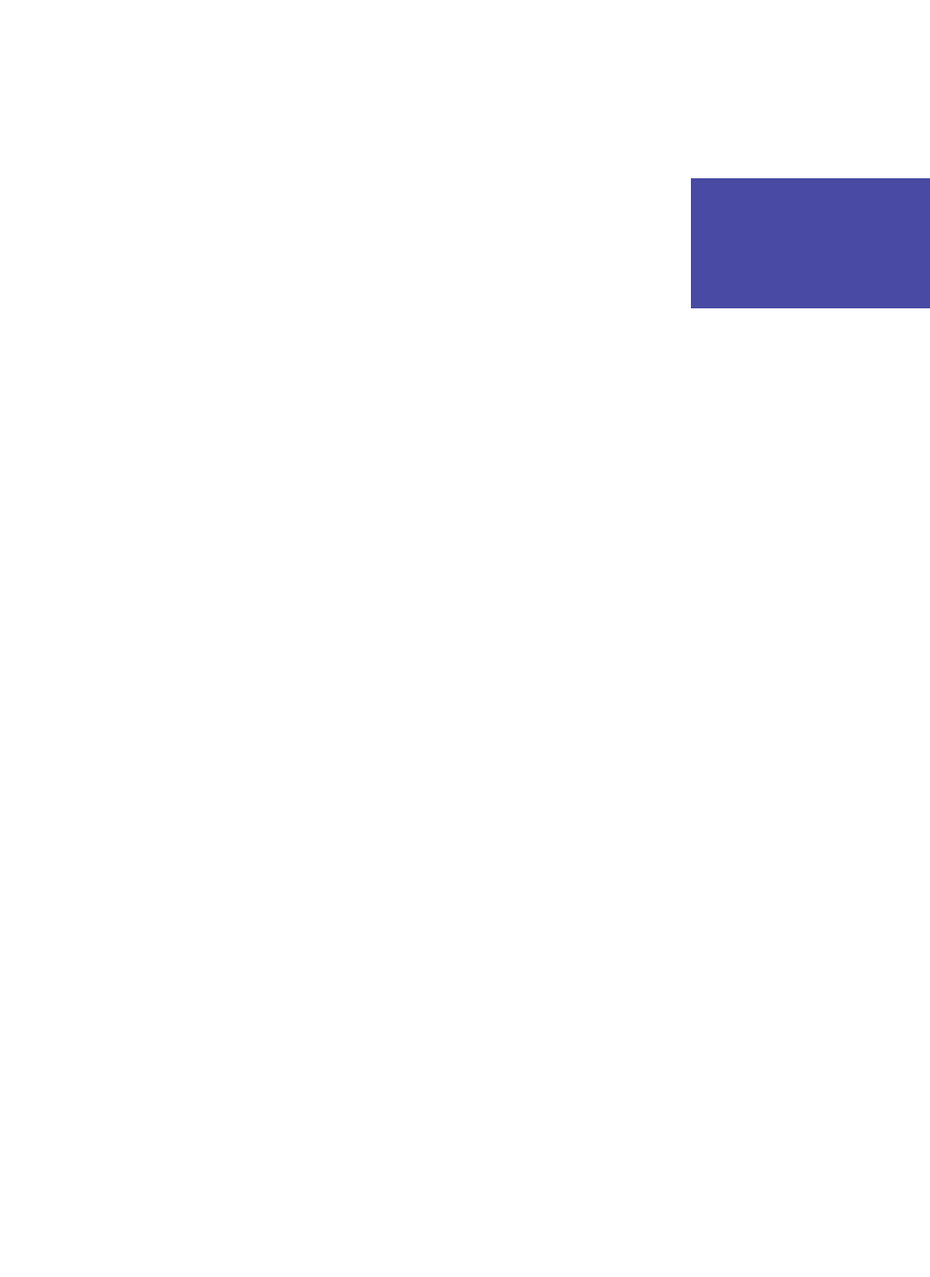
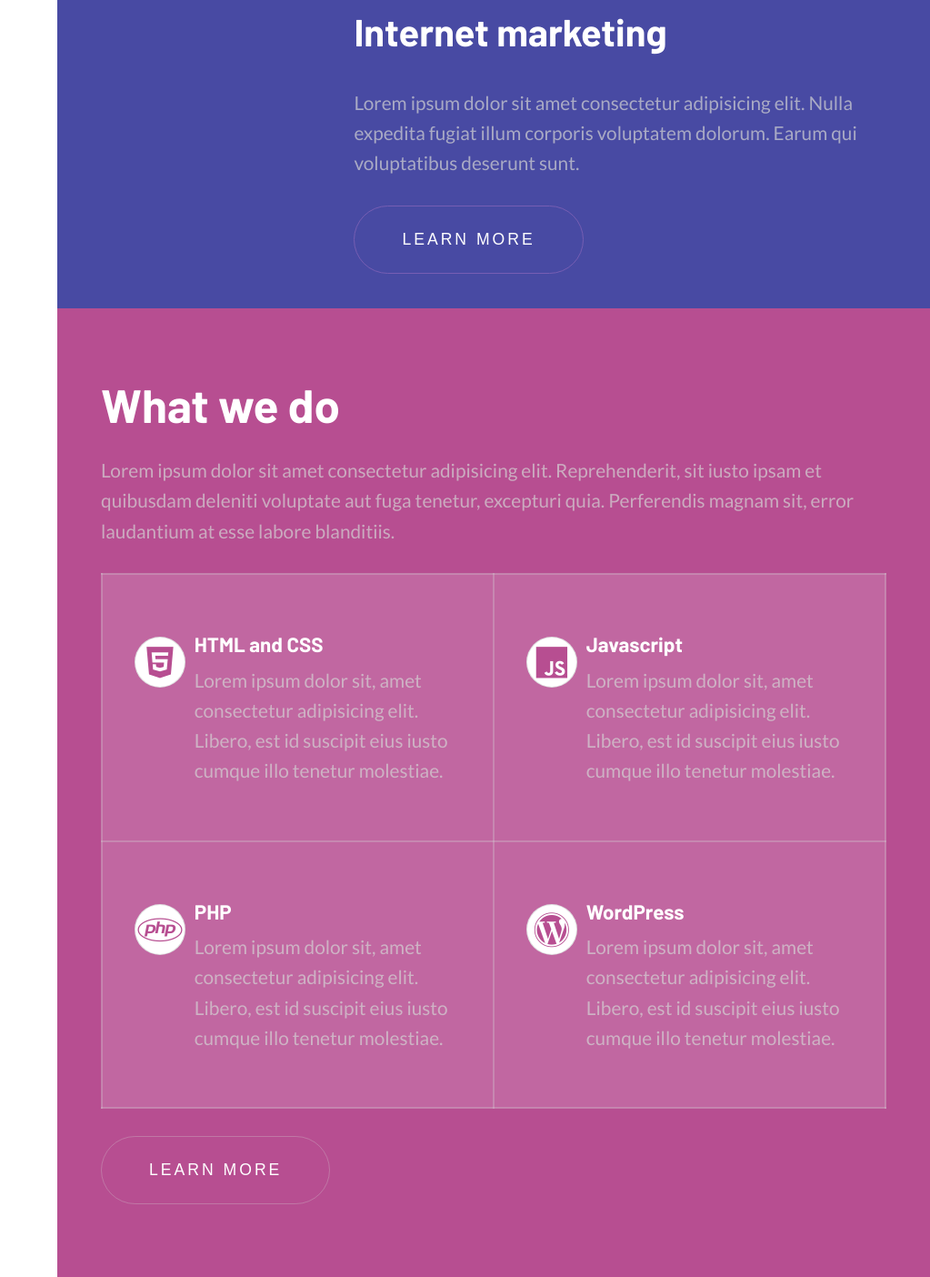
Before and after one commit to milivojevicentijevic/HW-Nav-Left, a plain HTML site: page index.html in a window 1280 px wide. Shown: the part 1583-2987 px from the top of the page at 91% size, without its empty margins (257-1280 px from the left). Before the commit the page ends 1922 px from the top, so only its background shows below. Drawn offline with Linux system fonts and the light colour scheme.

Commit message:
whatWeDo

```diff
--- a/index.html
+++ b/index.html
@@ -66,6 +66,64 @@
                 </div>
             </article>
         </section>
+        <!-- whatWeDo -->
+        <section class="whatWeDo py">
+            <article class="container">
+                <h2>What we do</h2>
+                <p>Lorem ipsum dolor sit amet consectetur adipisicing elit. Reprehenderit, sit iusto ipsam et quibusdam deleniti voluptate aut fuga tenetur, excepturi quia. Perferendis magnam sit, error laudantium at esse labore blanditiis.</p>
+                <table>
+                    <tr>
+                        <td>
+                            <div class="icon">
+                                <div class="i">
+                                    <i class="fab fa-html5"></i>
+                                </div>
+                            </div>
+                            <div class="text">
+                                <h4>HTML and CSS</h4>
+                                <p>Lorem ipsum dolor sit, amet consectetur adipisicing elit. Libero, est id suscipit eius iusto cumque illo tenetur molestiae.</p>
+                            </div>
+                        </td>
+                        <td>
+                            <div class="icon">
+                                <div class="i">
+                                    <i class="fab fa-js"></i>
+                                </div>
+                            </div>
+                            <div class="text">
+                                <h4>Javascript</h4>
+                                <p>Lorem ipsum dolor sit, amet consectetur adipisicing elit. Libero, est id suscipit eius iusto cumque illo tenetur molestiae.</p>
+                            </div>
+                        </td>
+                    </tr>
+                    <tr>
+                        <td>
+                            <div class="icon">
+                                <div class="i">
+                                    <i class="fab fa-php"></i>
+                                </div>
+                            </div>
+                            <div class="text">
+                                <h4>PHP</h4>
+                                <p>Lorem ipsum dolor sit, amet consectetur adipisicing elit. Libero, est id suscipit eius iusto cumque illo tenetur molestiae.</p>
+                            </div>
+                        </td>
+                        <td>
+                            <div class="icon">
+                                <div class="i">
+                                    <i class="fab fa-wordpress"></i>
+                                </div>
+                            </div>
+                            <div class="text">
+                                <h4>WordPress</h4>
+                                <p>Lorem ipsum dolor sit, amet consectetur adipisicing elit. Libero, est id suscipit eius iusto cumque illo tenetur molestiae.</p>
+                            </div>
+                        </td>
+                    </tr>
+                </table>
+                <button>Learn more</button>
+            </article>
+        </section>
     </main>
 </body>
 </html>
--- a/style.css
+++ b/style.css
@@ -37,6 +37,9 @@ ul {
 .container {
     width: 90%;
     margin: auto;
+}
+.py {
+    padding: 80px 0;
 }
 button {
     text-transform: uppercase;
@@ -161,3 +164,65 @@ whoWeAre
     line-height: 1.6;
     padding: 30px 0;
 }
+/**********************
+whatWeDo
+**********************/
+.whatWeDo {
+    background-color: var(--fourthBg);
+    color: var(--white);
+}
+.whatWeDo h2 {
+    font-size: 3.2rem;
+    line-height: 1;
+}
+.whatWeDo article > p {
+    font-size: 1.3rem;
+    color: var(--lightGray);
+    line-height: 1.6;
+    padding: 30px 0;
+}
+.whatWeDo table, td {
+    border-collapse: collapse;
+    border: 2px solid var(--borderLightGray);
+    padding: 60px 25px;
+    background: rgba(255,255,255,.075);
+}
+.whatWeDo table {
+    margin-bottom: 30px;
+}
+.whatWeDo .icon {
+    float: left;
+    width: 20%;
+    margin-top: 8px;
+}
+.whatWeDo .i {
+    width: 56px;
+    height: 56px;
+    border: 1px solid var(--lightGray);
+    border-radius: 50%;
+    line-height: 72px;
+    text-align: center;
+    background-color: var(--white);
+    margin: auto;
+}
+.whatWeDo i {
+    font-size: 2.45rem;
+    color: var(--fourthBg);
+}
+.whatWeDo .text {
+    float: right;
+    width: 80%;
+    padding-right: 3.5%;
+}
+.whatWeDo h4 {
+    font-size: 1.4rem;
+}
+.whatWeDo p {
+    font-size: 1.3rem;
+    color: var(--lightGray);
+    line-height: 1.6;
+    padding-top: 5px;
+}
+.whatWeDo button {
+    border-color: var(--borderLightGray);
+}
```
